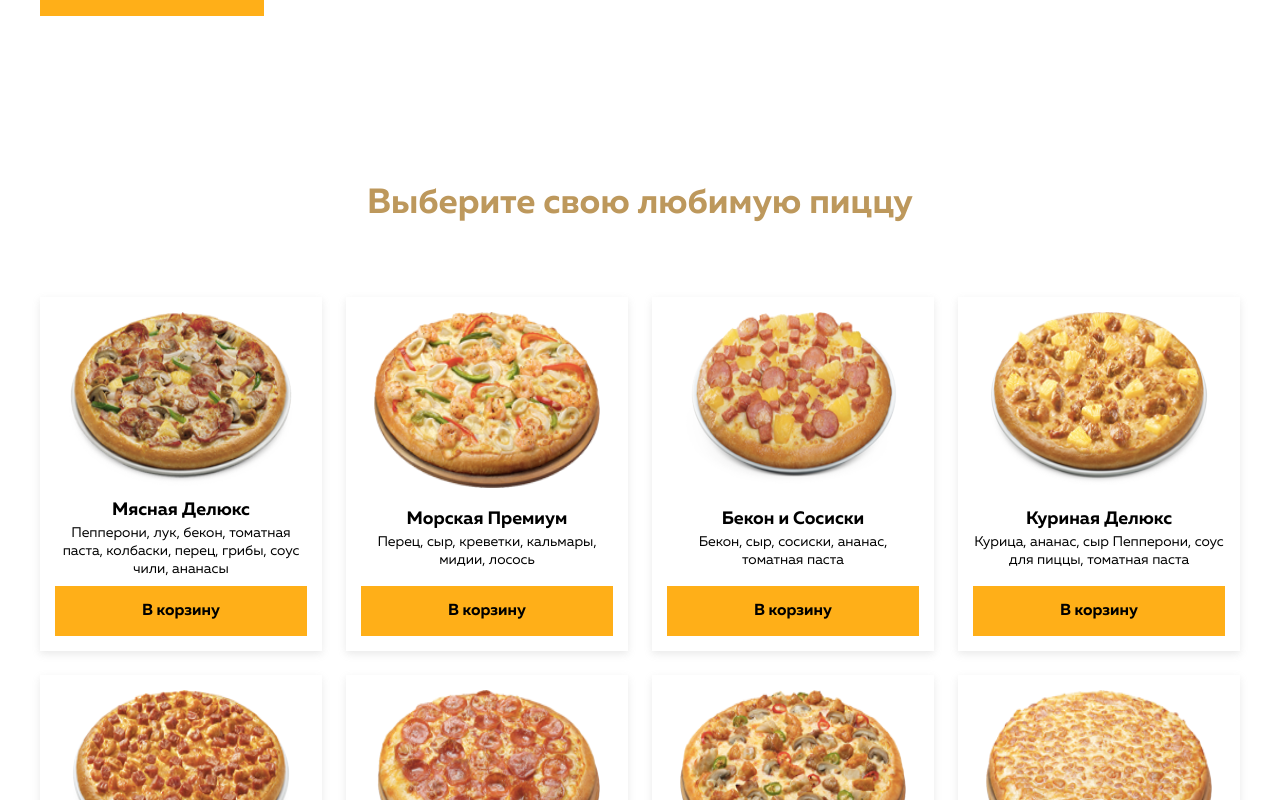
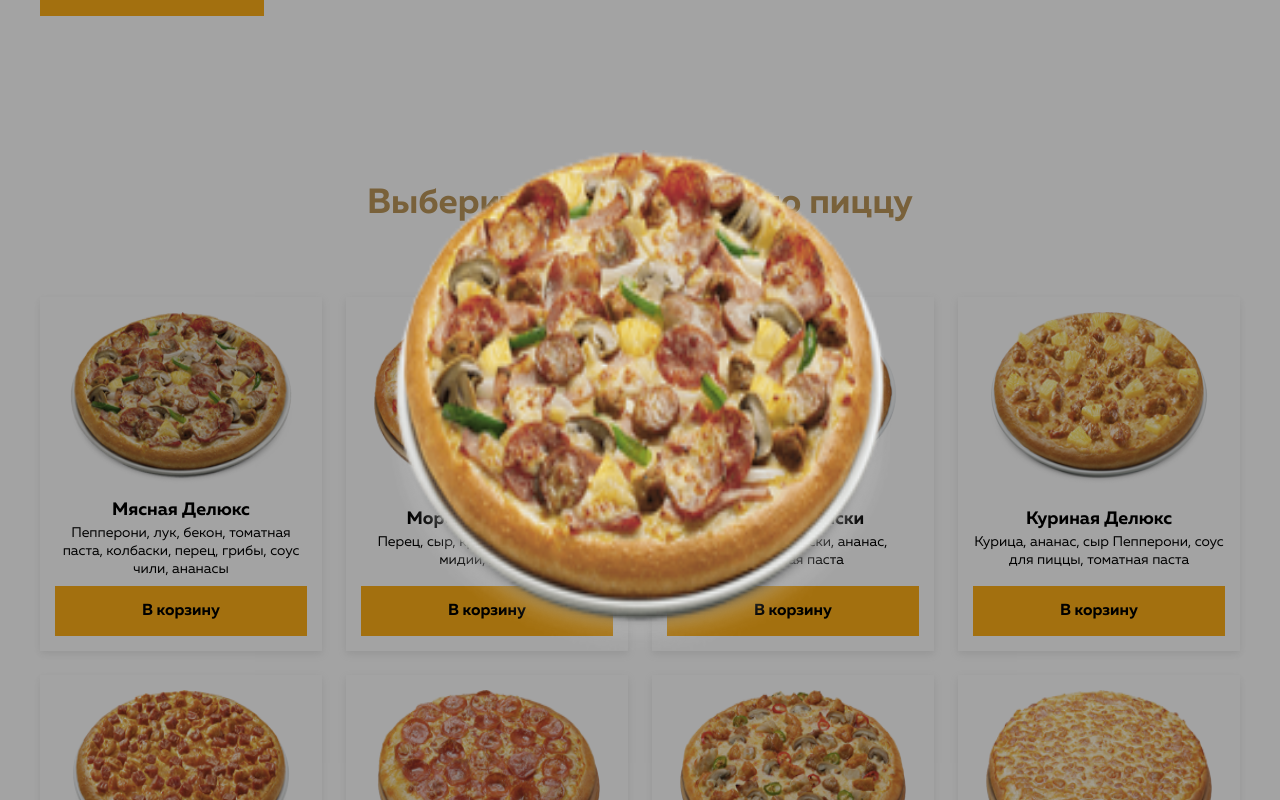
Before and after one commit to Wdyffs/pizza_cheff_angular, an Angular app: page / in a window 1280 px wide. Both pictures are taken after a click on the picture 181 px from the left and 1110 px from the top of the page. Shown: the part 710-1510 px from the top of the page. Built offline with nearby package versions, Linux system fonts and the light colour scheme.

Commit message:
feature: fullscreen product image

```diff
--- a/src/app/components/product-card/product-card.component.html
+++ b/src/app/components/product-card/product-card.component.html
@@ -1,6 +1,9 @@
 <li>
-  <img src="{{product.imgSrc}}" alt="Pizza">
+  <img src="{{product.imgSrc}}" alt="Pizza" (click)="onImgClick()">
   <p class="card_title">{{product.title}}</p>
   <p class="card_description">{{product.description}}</p>
   <button>В корзину</button>
+  <div class="card__image_fs" #fs appRmFs>
+    <img src="{{product.imgSrc}}" alt="pizza">
+  </div>
 </li>
--- a/src/app/components/product-card/product-card.component.scss
+++ b/src/app/components/product-card/product-card.component.scss
@@ -49,6 +49,17 @@ li {
   background-color: rgba(0, 0, 0, 0.362);
   top: 0;
   left: 0;
+
+  img {
+    width: 500px;
+    height: 500px;
+  }
+
+  &.active {
+    display: flex;
+    justify-content: center;
+    align-items: center;
+  }
 }
 
 @media screen and (max-width: 1200px) {
@@ -56,3 +67,12 @@ li {
     margin: auto;
   }
 }
+
+@media screen and (max-width: 600px) {
+  .card__image_fs {
+    img {
+      width: 300px;
+      height: 300px;
+    }
+  }
+}
--- a/src/app/components/product-card/product-card.component.ts
+++ b/src/app/components/product-card/product-card.component.ts
@@ -1,14 +1,25 @@
-import { Component, Input } from '@angular/core';
+import { AfterViewInit, Component, ElementRef, Input, ViewChild } from '@angular/core';
 import { CommonModule } from '@angular/common';
 import { Product } from 'src/app/interfaces/product';
+import { RmFsDirective } from 'src/app/directives/rm-fs.directive';
 
 @Component({
   selector: 'app-product-card',
   standalone: true,
-  imports: [CommonModule],
+  imports: [CommonModule, RmFsDirective],
   templateUrl: './product-card.component.html',
   styleUrls: ['./product-card.component.scss']
 })
-export class ProductCardComponent {
- @Input() product!: Product;
+export class ProductCardComponent implements AfterViewInit {
+  @ViewChild('fs') el!: ElementRef<HTMLDivElement>;
+  @Input() product!: Product;
+
+  ngAfterViewInit(): void {
+
+  }
+
+  onImgClick() {
+    this.el.nativeElement.classList.add('active');
+    document.body.style.overflow = 'hidden';
+  }
 }
--- /dev/null
+++ b/src/app/directives/rm-fs.directive.ts
@@ -0,0 +1,15 @@
+import { Directive, ElementRef, HostListener } from '@angular/core';
+
+@Directive({
+  standalone: true,
+  selector: '[appRmFs]'
+})
+export class RmFsDirective {
+
+  constructor(private el: ElementRef) { }
+  @HostListener('click', ['$event'])
+  removeFocus() {
+    this.el.nativeElement.classList.remove('active');
+    document.body.style.overflow = 'visible';
+  }
+}
--- a/src/app/footer/footer.component.ts
+++ b/src/app/footer/footer.component.ts
@@ -16,7 +16,6 @@ export class FooterComponent implements AfterViewInit {
   }
 
   ngAfterViewInit(): void {
-    console.log(this.el)
   }
 
   private _createForm() {
```
Also changed, not shown: 1 other file (tests, documents, lock files or other folders).
